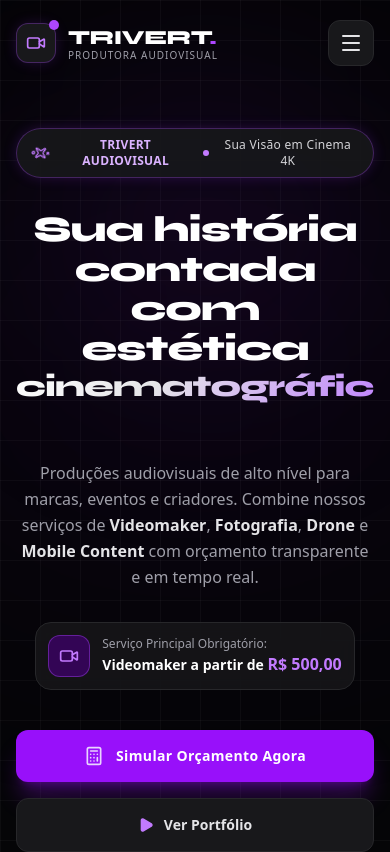
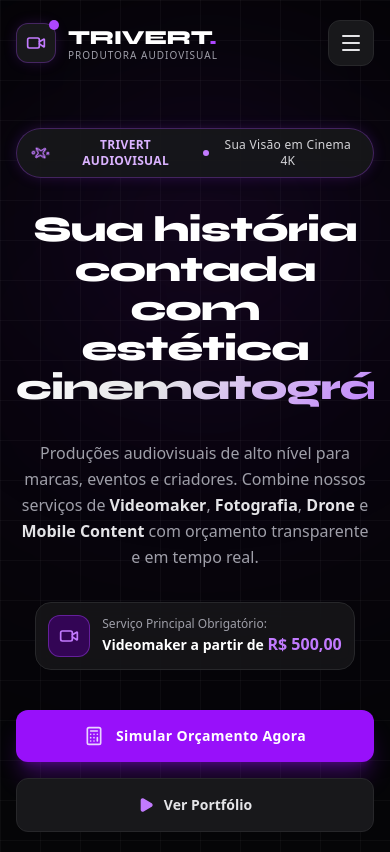
Before and after one commit to trivertstudio/trivert, a React (Vite) app: page / in a window 390 px wide. Shown: the top 852 px of the page. Built offline with nearby package versions, Linux system fonts and the light colour scheme.

Commit message:
atualizar site

```diff
--- a/src/components/Differentials.tsx
+++ b/src/components/Differentials.tsx
@@ -5,7 +5,7 @@ export const Differentials: React.FC = () => {
   const differentials = [
     {
       icon: <Film className="w-6 h-6 text-purple-400" />,
-      title: 'Estética Cinematográfica 4K',
+      title: 'Estética Cinematográfica',
       description: 'Gravação em sensores de grande formato, perfis de cor Log/RAW e tratamento de cor personalizado para visual de cinema.'
     },
     {
--- a/src/components/Hero.tsx
+++ b/src/components/Hero.tsx
@@ -31,9 +31,9 @@ export const Hero: React.FC<HeroProps> = ({
             </div>
 
             {/* Main Title */}
-            <h1 className="font-display text-4xl sm:text-5xl md:text-6xl lg:text-6xl font-extrabold tracking-tight leading-[1.1] text-white pb-6">
+            <h1 className="font-display text-4xl sm:text-5xl md:text-6xl lg:text-6xl font-extrabold tracking-tight leading-[1.1] text-white">
               Sua história contada com estética{' '}
-              <span className="purple-gradient-text block sm:inline text-3xl sm:text-4xl md:text-5xl lg:text-5xl">
+              <span className="purple-gradient-text block sm:inline">
                 cinematográfica.
               </span>
             </h1>
--- a/src/components/MonthlyPlans.tsx
+++ b/src/components/MonthlyPlans.tsx
@@ -87,11 +87,11 @@ export const MonthlyPlans: React.FC<MonthlyPlansProps> = ({ whatsappNumber }) =>
           </p>
         </div>
 
-        <div className="grid gap-6 lg:grid-cols-3">
+        <div className="flex gap-6 overflow-x-auto px-4 -mx-4 snap-x snap-mandatory lg:overflow-visible lg:grid lg:grid-cols-3 lg:px-0 lg:-mx-0">
           {plans.map((plan) => (
             <div
               key={plan.title}
-              className={`group relative rounded-[2rem] border border-white/10 bg-zinc-950/80 p-8 shadow-2xl shadow-purple-900/10 transition hover:-translate-y-1 ${
+              className={`snap-start flex-shrink-0 min-w-[80%] sm:min-w-[60%] md:min-w-[45%] lg:min-w-0 lg:flex-1 group relative rounded-[2rem] border border-white/10 bg-zinc-950/80 p-8 shadow-2xl shadow-purple-900/10 transition hover:-translate-y-1 ${
                 plan.highlight ? 'border-purple-500/40 bg-purple-950/50 shadow-purple-600/20' : ''
               }`}
             >
--- a/src/data/services.ts
+++ b/src/data/services.ts
@@ -69,7 +69,7 @@ export const SERVICES: ServiceItem[] = [
       'Bastidores e momentos espontâneos',
       'Geração de desejo e urgência instantânea'
     ],
-    image: 'https://images.unsplash.com/photo-1611162617474-5b21e879e113?auto=format&fit=crop&w=1000&q=80'
+    image: 'https://images.unsplash.com/photo-1575664463429-bf4d3c296604?q=80&w=2352&auto=format&fit=crop&ixlib=rb-4.1.0&ixid=M3wxMjA3fDB8MHxwaG90by1wYWdlfHx8fGVufDB8fHx8fA%3D%3D'
   },
   {
     id: 'videomaker-mobile',
@@ -86,7 +86,7 @@ export const SERVICES: ServiceItem[] = [
       'Formatado para máxima retenção de retenção',
       'Pronto para tráfego pago ou orgânico'
     ],
-    image: 'https://images.unsplash.com/photo-1585829365295-ab7cd400c167?auto=format&fit=crop&w=1000&q=80'
+    image: 'https://images.unsplash.com/photo-1618228123700-a1c948bb2bd1?q=80&w=2340&auto=format&fit=crop&ixlib=rb-4.1.0&ixid=M3wxMjA3fDB8MHxwaG90by1wYWdlfHx8fGVufDB8fHx8fA%3D%3D&v=2'
   }
 ];
 
```
